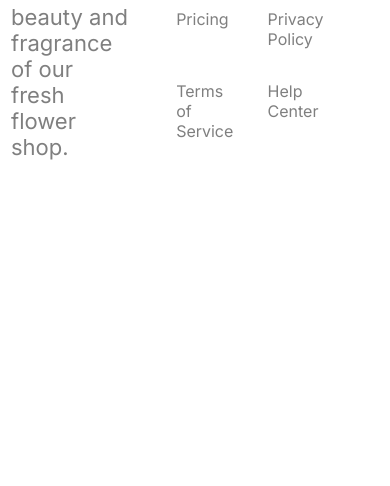
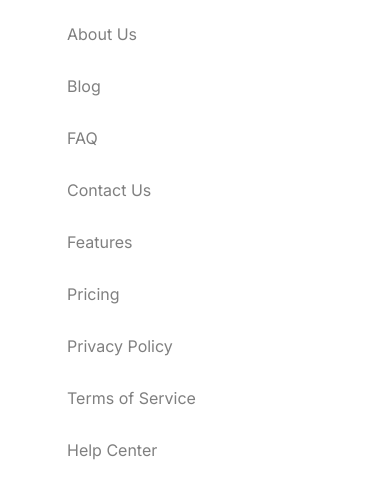
Before and after one commit to alhasandhali/B12A02-Responsive-Flowers, a plain HTML site: page index.html in a window 390 px wide. Shown: the part 4570-5056 px from the top of the page. Before the commit the page ends 4786 px from the top, so only its background shows below. Drawn offline with Linux system fonts and the light colour scheme.

Commit message:
footer responsive

```diff
--- a/css/style.css
+++ b/css/style.css
@@ -622,4 +622,29 @@ header .header {
     margin-left: -0.3rem;
     font-size: 0.5rem;
   }
+
+  /* Footer CSS Start */
+  .footer-section {
+    padding: 3rem 0;
+  }
+
+  .footer-text,
+  .footer-list,
+  .footer-icon {
+    width: 100%;
+    margin-bottom: 2rem;
+    padding-left: 1rem;
+  }
+
+  .footer-text p {
+    font-size: 1rem;
+  }
+
+  .footer-part {
+    display: block;
+  }
+
+  .footer-list ul {
+    grid-template-columns: repeat(1, 1fr);
+  }
 }
```
